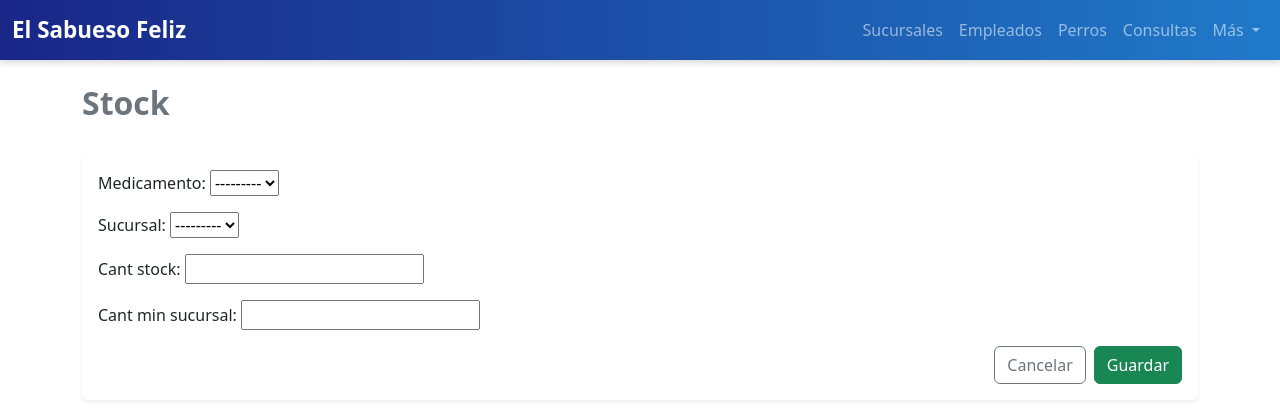
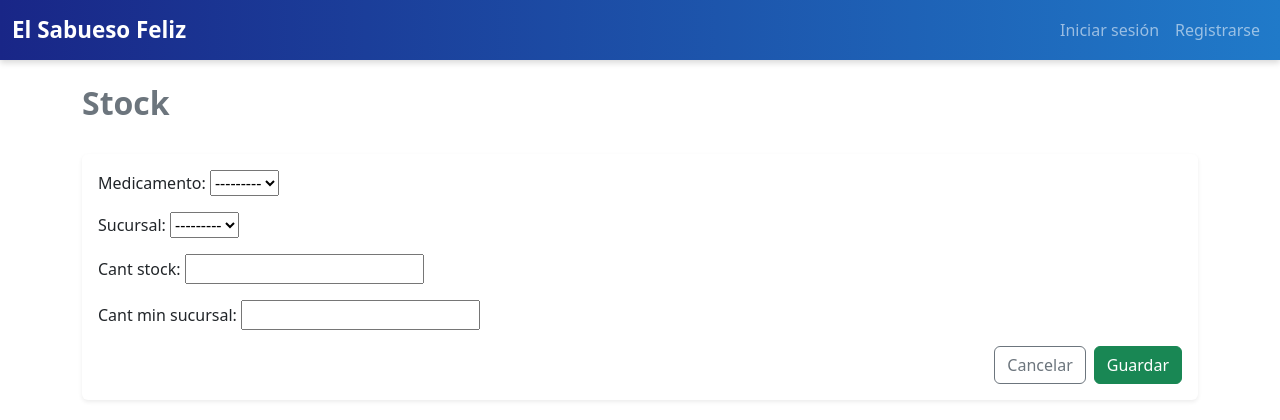
Before and after one commit to Villada-PG3/trabajo-practico-integrador-veterinaria-el-sabueso-feliz, a Django app: page /stock/nuevo/ in a window 1280 px wide. Shown: the top 420 px of the page. Run offline with Django 5.2, Linux system fonts and the light colour scheme; data that the repository does not hold is empty.

Commit message:
cambios en la nav bar

```diff
--- a/veterinaria/sabueso_feliz/templates/base.html
+++ b/veterinaria/sabueso_feliz/templates/base.html
@@ -33,47 +33,57 @@
         .header-shadow {
             box-shadow: 0 3px 6px rgba(0,0,0,0.15);
         }
+        .welcome-text {
+            color: #fff;
+            font-weight: 500;
+            margin-right: 1rem;
+        }
     </style>
 </head>
 <body>
     <nav class="navbar navbar-expand-lg navbar-dark header-shadow">
         <div class="container-fluid">
-            <a class="navbar-brand" href="{% url 'home' %}">   El Sabueso Feliz</a>
+            <a class="navbar-brand" href="{% url 'home' %}">El Sabueso Feliz</a>
             <button class="navbar-toggler" type="button" data-bs-toggle="collapse" data-bs-target="#navbarNav"
                     aria-controls="navbarNav" aria-expanded="false" aria-label="Toggle navigation">
                 <span class="navbar-toggler-icon"></span>
             </button>
 
             <div class="collapse navbar-collapse" id="navbarNav">
-                <ul class="navbar-nav ms-auto">
-                    <!-- Links directos -->
+                <ul class="navbar-nav ms-auto align-items-center">
+                    {% if user.is_authenticated %}
                         <li class="nav-item">
-                        <a class="nav-link" href="{% url 'sucursales_list' %}">Sucursales</a>
+                            <span class="welcome-text">Bienvenido, {{ user.username }}</span>
                         </li>
-                    <li class="nav-item">
-                        <a class="nav-link" href="{% url 'empleados_list' %}">Empleados</a>
-                    </li>
-                    <li class="nav-item">
-                        <a class="nav-link" href="{% url 'perros_list' %}">Perros</a>
-                    </li>
-                    <li class="nav-item">
-                        <a class="nav-link" href="{% url 'consultas_list' %}">Consultas</a>
-                    </li>
-
-                    <!-- Dropdown -->
+                        <!-- Dropdown con todo el contenido -->
                         <li class="nav-item dropdown">
                             <a class="nav-link dropdown-toggle" href="#" id="navbarDropdown" role="button"
                                data-bs-toggle="dropdown" aria-expanded="false">
-                            Más
+                                Menú
                             </a>
                             <ul class="dropdown-menu dropdown-menu-end" aria-labelledby="navbarDropdown">
+                                <li><a class="dropdown-item" href="{% url 'sucursales_list' %}">Sucursales</a></li>
+                                <li><a class="dropdown-item" href="{% url 'empleados_list' %}">Empleados</a></li>
+                                <li><a class="dropdown-item" href="{% url 'perros_list' %}">Perros</a></li>
+                                <li><a class="dropdown-item" href="{% url 'consultas_list' %}">Consultas</a></li>
+                                <li><hr class="dropdown-divider"></li>
                                 <li><a class="dropdown-item" href="{% url 'duenios_list' %}">Dueños</a></li>
                                 <li><a class="dropdown-item" href="{% url 'vacunas_list' %}">Vacunas</a></li>
                                 <li><a class="dropdown-item" href="{% url 'calendario_list' %}">Calendario de Vacunas</a></li>
                                 <li><a class="dropdown-item" href="{% url 'medicamentos_list' %}">Medicamentos</a></li>
                                 <li><a class="dropdown-item" href="{% url 'stock_list' %}">Stock</a></li>
+                                <li><hr class="dropdown-divider"></li>
+                                <li><a class="dropdown-item text-danger" href="{% url 'logout' %}">Cerrar sesión</a></li>
                             </ul>
                         </li>
+                    {% else %}
+                        <li class="nav-item">
+                            <a class="nav-link" href="{% url 'login' %}">Iniciar sesión</a>
+                        </li>
+                        <li class="nav-item">
+                            <a class="nav-link" href="{% url 'registro' %}">Registrarse</a>
+                        </li>
+                    {% endif %}
                 </ul>
             </div>
         </div>
```
Lines whose indentation alone changed are shown as unchanged.
